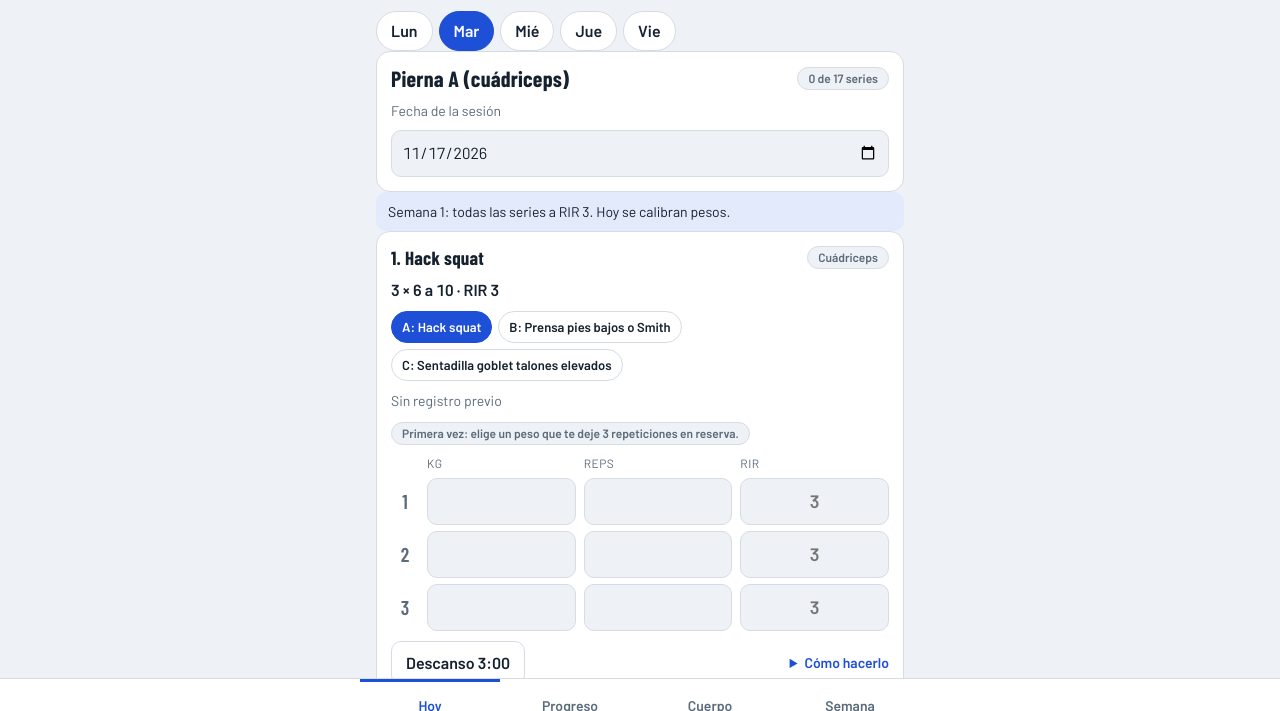
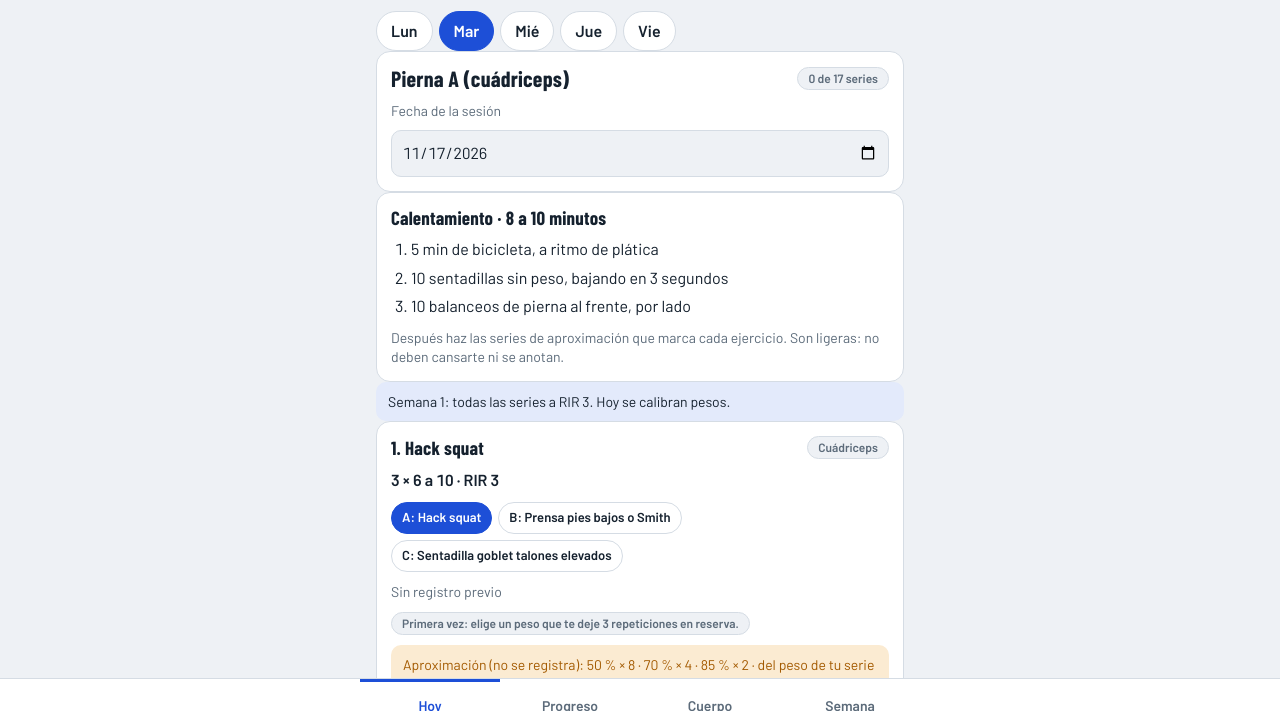
Before and after one commit to Manutronic24/entreno, a plain HTML site: page index.html in a window 1280 px wide. Shown: the part 68-779 px from the top of the page. Drawn offline with nearby package versions, Linux system fonts and the light colour scheme.

Commit message:
Add files via upload

```diff
--- a/index.html
+++ b/index.html
@@ -57,6 +57,8 @@ button{cursor:pointer}
 .between{justify-content:space-between}
 .note{border-radius:10px;padding:10px 12px;font-size:14px}
 .note.info{background:var(--accent-soft)}
+.note.plain{background:var(--bg);color:var(--muted)}
+.warm{margin:0;padding-left:20px;display:flex;flex-direction:column;gap:6px}
 .note.warn{background:var(--warn-soft);color:var(--warn)}
 .pill{display:inline-block;border-radius:999px;padding:2px 10px;font-size:12px;font-weight:600}
 .pill.good{background:var(--good-soft);color:var(--good)}
@@ -165,6 +167,25 @@ var PROG = {
   E("vie7","Elevaciones laterales en polea","Hombro",2,12,20,[1,0],75,["Polea baja","Máquina","Mancuernas"],["Mismo peso del lunes","Hasta la altura del hombro","Sin impulso"])
  ]}
 };
+var WARM = {
+ lun:["5 min de caminadora inclinada o bicicleta, a ritmo de plática","10 círculos de hombro hacia adelante y 10 hacia atrás, por lado","15 jalones a la cara con polea muy ligera"],
+ mar:["5 min de bicicleta, a ritmo de plática","10 sentadillas sin peso, bajando en 3 segundos","10 balanceos de pierna al frente, por lado"],
+ mie:["5 min de bicicleta o elíptica con brazos, a ritmo de plática","10 círculos de hombro hacia adelante y 10 hacia atrás, por lado","15 flexiones y extensiones de codo sin peso"],
+ jue:["5 min de caminadora inclinada, a ritmo de plática","10 bisagras de cadera sin peso (cadera atrás, espalda recta)","10 puentes de glúteo en el piso"],
+ vie:["5 min de elíptica o remo, a ritmo de plática","10 círculos de hombro hacia adelante y 10 hacia atrás, por lado","15 jalones a la cara con polea muy ligera"]
+};
+/* Series de aproximación: [porcentaje del peso de trabajo, repeticiones] */
+var AP_FULL=[[50,8],[70,4],[85,2]], AP_MID=[[50,8],[75,4]], AP_ONE=[[60,6]];
+var AP = {lun1:AP_FULL,lun2:AP_ONE, mar1:AP_FULL,mar2:AP_ONE, mie1:AP_MID,mie2:AP_FULL, jue1:AP_FULL,jue2:AP_ONE, vie1:AP_FULL,vie2:AP_ONE};
+function apText(e,base){
+  var a=AP[e.id];if(!a)return "Sin series de aproximación: ya vienes caliente. Empieza directo con la serie 1.";
+  var t=a.map(function(p){
+    if(base!=null&&base>0){var kg=Math.max(0,Math.round(base*p[0]/100/2.5)*2.5);return fmt(kg)+" kg × "+p[1];}
+    return p[0]+" % × "+p[1];
+  }).join("  ·  ");
+  return "Aproximación (no se registra): "+t+(base!=null&&base>0?"":" · del peso de tu serie 1");
+}
+function apBase(x,last){var k=x.series[0]&&x.series[0].kg;if(k!=null)return k;return last&&last.sets[0]?last.sets[0].kg:null;}
 var DAYS = ["lun","mar","mie","jue","vie"];
 var ALL_EX = []; DAYS.forEach(function(d){PROG[d].ex.forEach(function(e){ALL_EX.push({d:d,e:e});});});
 var PLANNED = ALL_EX.reduce(function(a,x){return a+x.e.s;},0);
@@ -267,6 +288,7 @@ function viewHoy(){
   h+='<div class="chips" role="group" aria-label="Día de la rutina">'+DAYS.map(function(d){return '<button type="button" class="chip" data-day="'+d+'" aria-pressed="'+(d===ui.day)+'">'+PROG[d].label+'</button>';}).join("")+'</div>';
   h+='<div class="card"><div class="row between"><h2>'+esc(p.t)+'</h2><span class="pill idle" id="count"></span></div>'+
      '<label class="sub" for="fecha">Fecha de la sesión</label><input type="date" id="fecha" value="'+ui.date+'"></div>';
+  h+='<div class="card"><h3>Calentamiento · 8 a 10 minutos</h3><ol class="warm">'+WARM[ui.day].map(function(w){return '<li>'+esc(w)+'</li>';}).join("")+'</ol><div class="sub">Después haz las series de aproximación que marca cada ejercicio. Son ligeras: no deben cansarte ni se anotan.</div></div>';
   if(wk===1)h+='<div class="note info">Semana 1: todas las series a RIR 3. Hoy se calibran pesos.</div>';
   else if(wk===6)h+='<div class="note warn">Semana 6: descarga. Mismos pesos, la mitad de las series, todo a RIR 4.</div>';
   p.ex.forEach(function(e,i){
@@ -276,6 +298,7 @@ function viewHoy(){
        '<div class="chips" role="group" aria-label="Variante usada">'+["A","B","C"].map(function(v,j){return '<button type="button" class="chip sm" data-var="'+v+'" data-ex="'+e.id+'" aria-pressed="'+(x.variante===v)+'">'+v+': '+esc(e.alts[j])+'</button>';}).join("")+'</div>'+
        '<div class="last">'+(last?'Última vez ('+shortD(last.fecha)+', '+last.variante+'): '+esc(setsText(last.sets)):'Sin registro previo')+'</div>'+
        '<div><span class="pill '+ad.c+'">'+esc(ad.t)+'</span></div>'+
+       '<div class="note '+(AP[e.id]?"warn":"plain")+'" id="ap-'+e.id+'">'+esc(apText(e,apBase(x,last)))+'</div>'+
        '<div class="sets"><span></span><span class="h">kg</span><span class="h">Reps</span><span class="h">RIR</span>';
     x.series.slice(0,e.s).forEach(function(s,k){
       var ph=last&&last.sets[k]?last.sets[k]:null;
@@ -379,7 +402,8 @@ function route(){var h=(location.hash||"#hoy").slice(1);ui.view=["hoy","progreso
 var view=$("view");
 view.addEventListener("input",function(ev){
   var t=ev.target;
-  if(t.dataset.f){var e=findEx(t.dataset.ex),x=exState(e);x.series[+t.dataset.k][t.dataset.f]=num(t.value);updCount();queueSave();}
+  if(t.dataset.f){var e=findEx(t.dataset.ex),x=exState(e);x.series[+t.dataset.k][t.dataset.f]=num(t.value);updCount();queueSave();
+    if(t.dataset.f==="kg"&&t.dataset.k==="0"){var el=$("ap-"+e.id);if(el)el.textContent=apText(e,apBase(x,lastBefore(e.id,ui.date)));}}
   else if(t.id==="nota"){draft.nota=t.value;queueSave();}
 });
 view.addEventListener("change",function(ev){
--- a/sw.js
+++ b/sw.js
@@ -1,5 +1,5 @@
 /* Guarda la app para usarla sin conexion. Sube el numero de version al publicar cambios. */
-const CACHE = "entreno-v1";
+const CACHE = "entreno-v2";
 const CORE = ["./", "./index.html", "./manifest.webmanifest", "./icon-192.png", "./icon-512.png", "./icon-maskable-512.png"];
 self.addEventListener("install", e => {
   e.waitUntil(caches.open(CACHE).then(c => c.addAll(CORE)).then(() => self.skipWaiting()));
```
